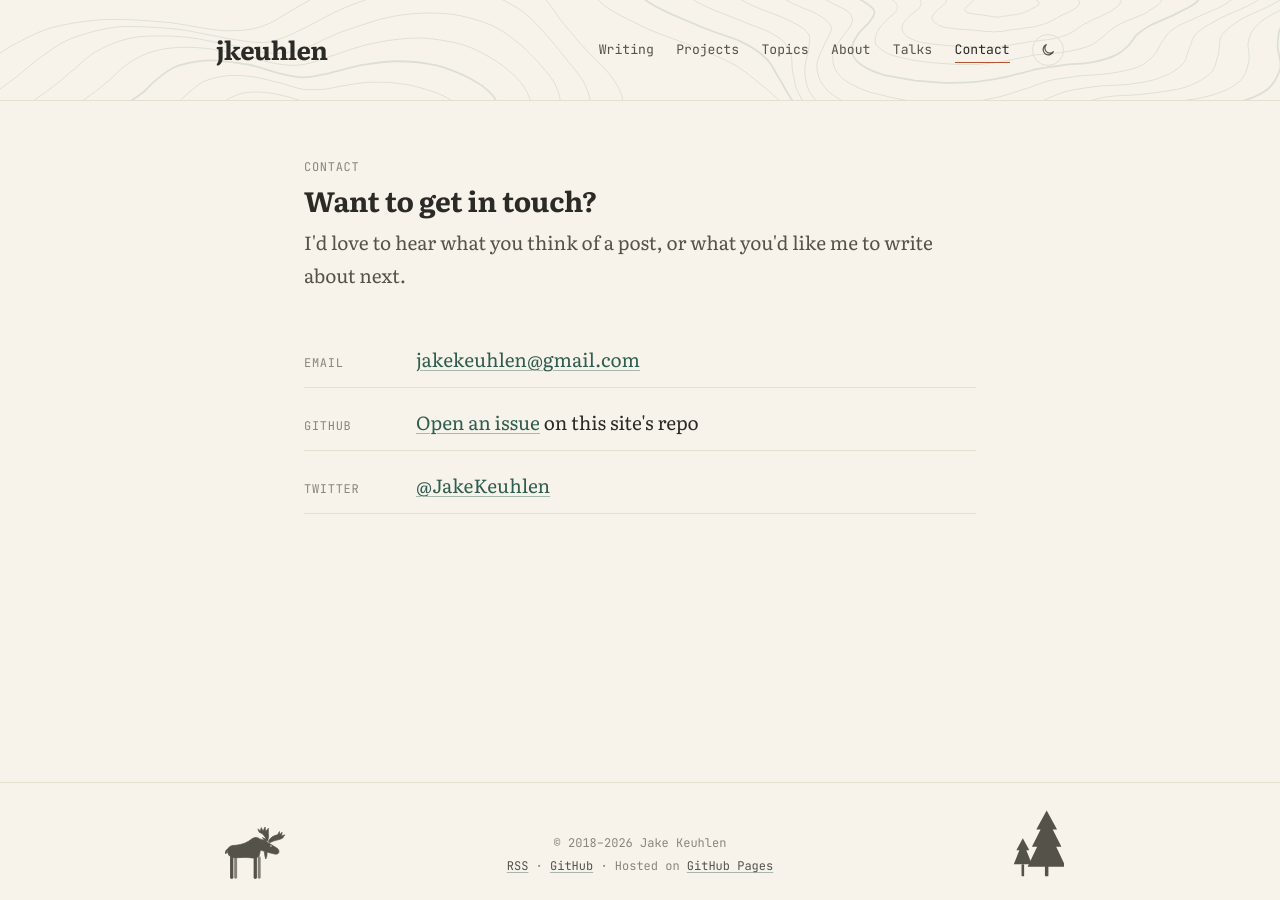
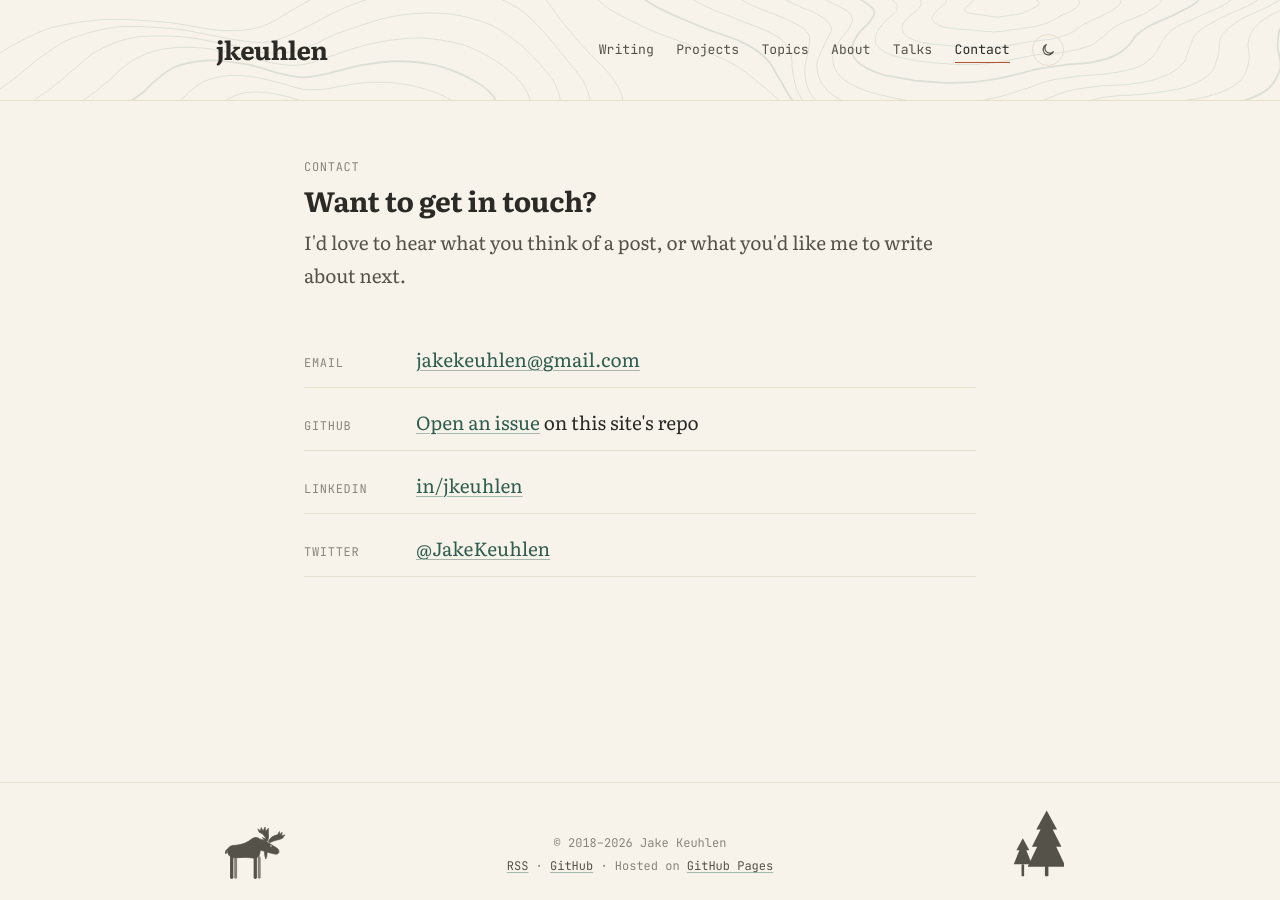
Before and after one commit to jkeuhlen/jkeuhlen-blog, a Jekyll site: the page built from contact/index.html, in a window 1280 px wide. Built offline with Jekyll 4.4.1, drawn with Linux system fonts in a browser that asks for light colours.

Commit message:
Add LinkedIn link to contact page
Co-Authored-By: Claude Opus 5.5 <noreply@anthropic.com>

```diff
--- a/contact/index.html
+++ b/contact/index.html
@@ -12,6 +12,7 @@ title: Contact
   <ul class="contact-list">
     <li><span class="eyebrow">Email</span><a href="mailto:jakekeuhlen@gmail.com">jakekeuhlen@gmail.com</a></li>
     <li><span class="eyebrow">GitHub</span><span><a href="https://github.com/jkeuhlen/jkeuhlen.github.io/issues">Open an issue</a> on this site's repo</span></li>
+    <li><span class="eyebrow">LinkedIn</span><a href="https://www.linkedin.com/in/jkeuhlen/">in/jkeuhlen</a></li>
     <li><span class="eyebrow">Twitter</span><a href="https://twitter.com/JakeKeuhlen">@JakeKeuhlen</a></li>
   </ul>
 </div>
```
